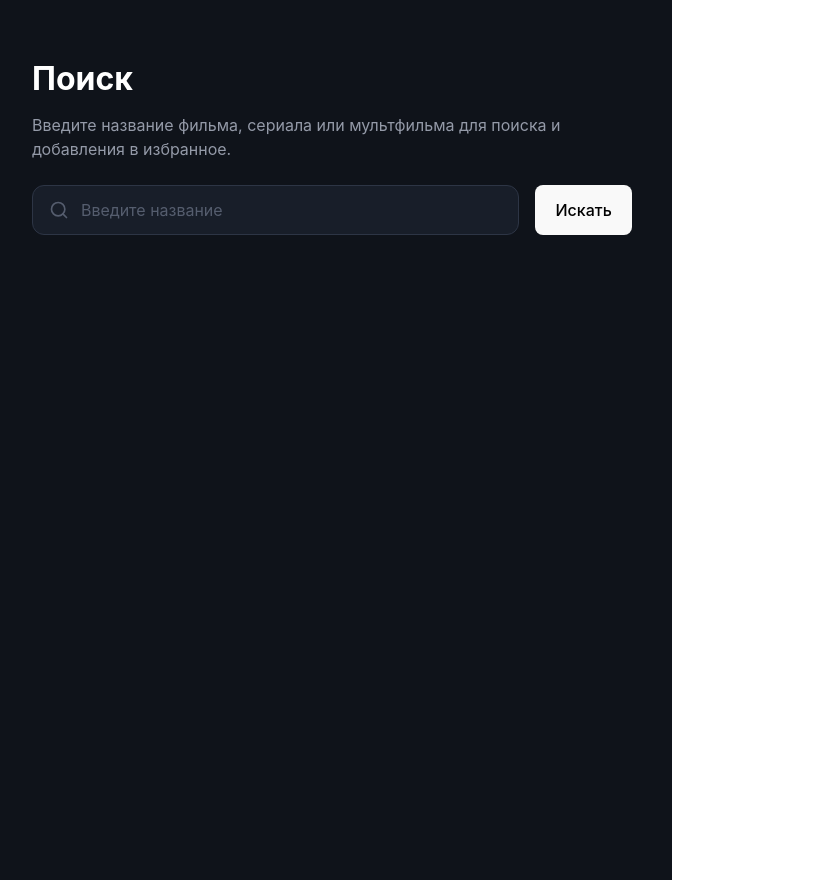
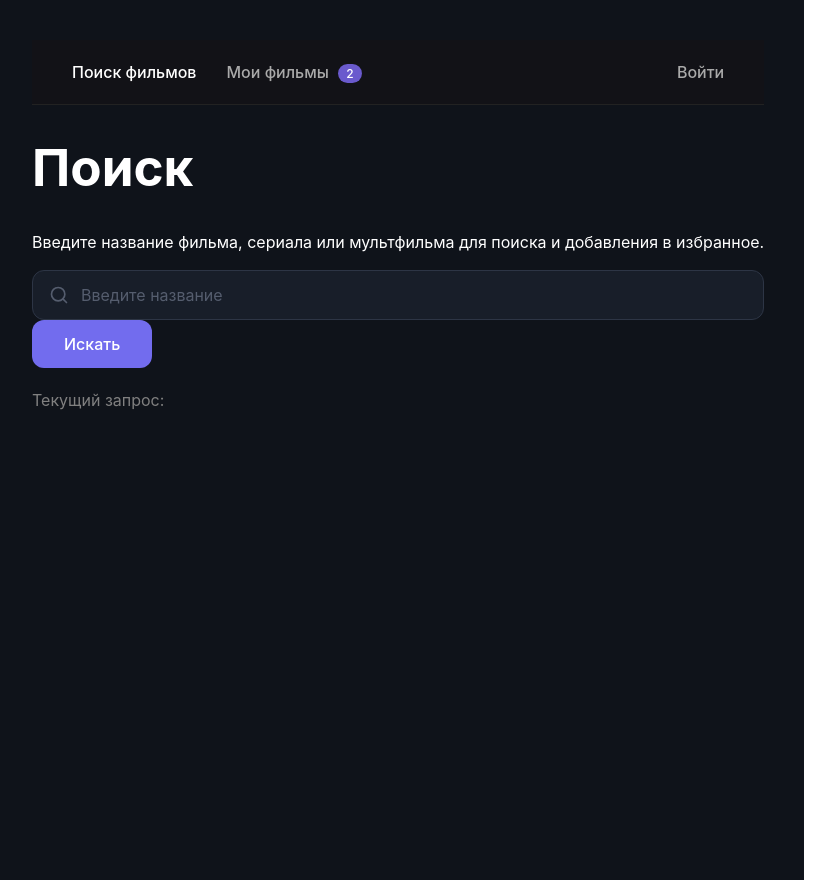
Before and after one commit to bsergey1996/peprle_dz, a React (Vite) app: page / in a window 1280 px wide. Shown: the whole page, without its empty margins (8-843 px from the left). Built offline with nearby package versions, Linux system fonts and the light colour scheme.

Commit message:
feat: implement header and search functionality with styles

```diff
--- a/src/App.jsx
+++ b/src/App.jsx
@@ -1,32 +1,49 @@
-import React from 'react';
+import { useState } from 'react';
 import './App.css';
+import Button from './Components/Button/Button';
+import SearchInput from './Components/SearchInput/SearchInput';
+import Header from './Components/Header/Header';
 
-import Button from './Components/Button/Button'
-import SearchInput from './Components/SearchInput/SearchInput';
-import Paragraph from './Components/Paragraph/Paragraph';
 
 function App() {
+  const [searchValue, setSearchValue] = useState('');
+
+  const handleInputChange = (e) => {
+    setSearchValue(e.target.value);
+  };
+
+  const handleSearchClick = (e) => {
+    e.preventDefault();
+    console.log('Поиск запущен с запросом:', searchValue);
+
+  };
+
   return (
     <div className="app-container">
+      <Header />
 
-      <h1 className="app-title">Поиск</h1>
+      <main className="main-content">
+        <h1 className="title">Поиск</h1>
+        <p className="description">
+          Введите название фильма, сериала или мультфильма для поиска и добавления в избранное.
+        </p>
 
-      <div className="description-container">
-        <Paragraph fontSize="16px">
-          Введите название фильма, сериала или мультфильма для поиска и добавления в избранное.
-        </Paragraph>
-      </div>
+        <div className="search-bar">
+          <SearchInput
+            value={searchValue}
+            onChange={handleInputChange}
+            placeholder="Введите название"
+          />
 
-      <div className="search-section">
-        <div className="search-input-container">
-           <SearchInput placeholder="Введите название" />
+          <Button onClick={handleSearchClick}>
+            Искать
+          </Button>
         </div>
 
-        <Button onClick={() => console.log('Клик!')}>
-          Искать
-        </Button>
-      </div>
-
+        <div style={{marginTop: '20px', color: 'gray'}}>
+           Текущий запрос: {searchValue}
+        </div>
+      </main>
     </div>
   );
 }
--- a/src/Components/Button/Button.css
+++ b/src/Components/Button/Button.css
@@ -0,0 +1,20 @@
+.custom-button {
+  background-color: #726cee; /* Фиолетовый цвет с макета */
+  color: white;
+  font-family: 'Inter', sans-serif;
+  font-size: 16px;
+  font-weight: 500;
+  border: none;
+  border-radius: 12px;
+  padding: 14px 32px;
+  cursor: pointer;
+  transition: background-color 0.2s, transform 0.1s;
+}
+
+.custom-button:hover {
+  background-color: #5f59d4;
+}
+
+.custom-button:active {
+  transform: scale(0.98);
+}
--- a/src/Components/Button/Button.jsx
+++ b/src/Components/Button/Button.jsx
@@ -2,7 +2,7 @@ import './Button.css';
 
 const Button = ({ children, onClick }) => {
   return (
-    <button className="custom-button" onClick={onClick}>
+    <button className="custom-button"  onClick={onClick}>
       {children}
     </button>
   );
--- /dev/null
+++ b/src/Components/Header/Header.css
@@ -0,0 +1,33 @@
+.header {
+  display: flex;
+  justify-content: space-between;
+  align-items: center;
+  padding: 20px 40px;
+  background-color: #121217; /* Темный фон шапки */
+  border-bottom: 1px solid #222;
+}
+
+.header-nav {
+  display: flex;
+  gap: 30px;
+}
+
+.nav-link {
+  color: #aaa;
+  text-decoration: none;
+  font-size: 16px;
+  transition: color 0.3s;
+}
+
+.nav-link:hover, .nav-link.active {
+  color: white;
+}
+
+.badge {
+  background-color: #6a5acd;
+  color: white;
+  padding: 2px 8px;
+  border-radius: 12px;
+  font-size: 12px;
+  margin-left: 5px;
+}
--- /dev/null
+++ b/src/Components/Header/Header.jsx
@@ -0,0 +1,21 @@
+import './Header.css';
+
+const Header = () => {
+  return (
+    <header className="header">
+
+      {/* Меню */}
+      <nav className="header-nav">
+        <a href="#" className="nav-link active">Поиск фильмов</a>
+        <a href="#" className="nav-link">Мои фильмы <span className="badge">2</span></a>
+      </nav>
+
+      {/* Профиль */}
+      <div className="header-auth">
+        <a href="#" className="nav-link">Войти</a>
+      </div>
+    </header>
+  );
+};
+
+export default Header;
--- /dev/null
+++ b/src/Components/Header/index.js
@@ -0,0 +1 @@
+export { default } from './Header';
--- a/src/Components/SearchInput/SearchInput.jsx
+++ b/src/Components/SearchInput/SearchInput.jsx
@@ -3,7 +3,6 @@ import './SearchInput.css';
 const SearchInput = ({ placeholder, value, onChange }) => {
   return (
     <div className="input-wrapper">
-      {/* SVG иконка лупы встроена прямо сюда */}
       <svg
         className="search-icon"
         viewBox="0 0 24 24"
```
